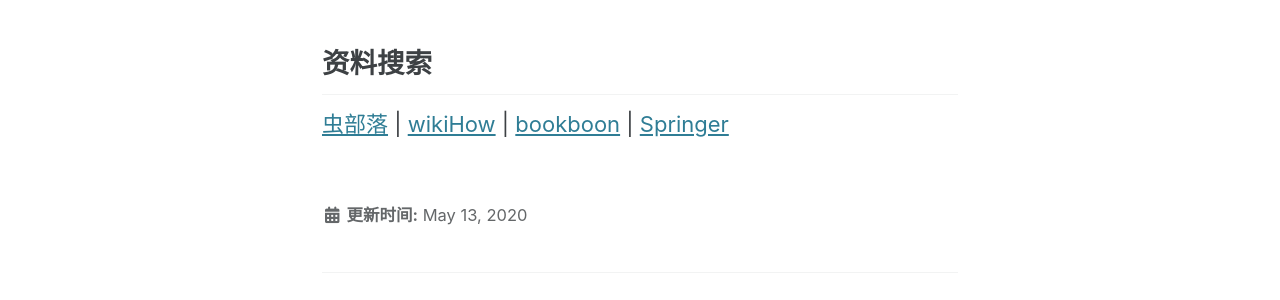
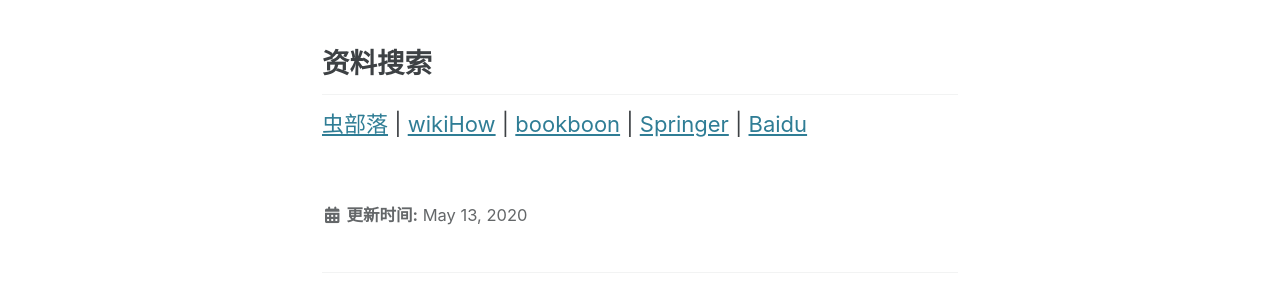
Before and after one commit to jiacaiguanjia/jiacaiguanjia.github.io, a Jekyll site: the page built from _posts/2020-05-13-网站.md, in a window 1280 px wide and 900 px high, scrolled down 561 px. Shown: the part 149-449 px from the top of the window. Built offline with Jekyll 4.4.1, drawn with Linux system fonts in a browser that asks for light colours; cached includes are drawn as plain includes; nearby versions of some CDN libraries.

Commit message:
add baidu.com

```diff
--- a/_posts/2020-05-13-网站.md
+++ b/_posts/2020-05-13-网站.md
@@ -21,4 +21,5 @@
 [虫部落](https://search.chongbuluo.com/) |
 [wikiHow](https://www.wikihow.com) |
 [bookboon](https://bookboon.com) |
-[Springer](https://link.springer.com/search)
+[Springer](https://link.springer.com/search) |
+[Baidu](https://www.baidu.com)
```
